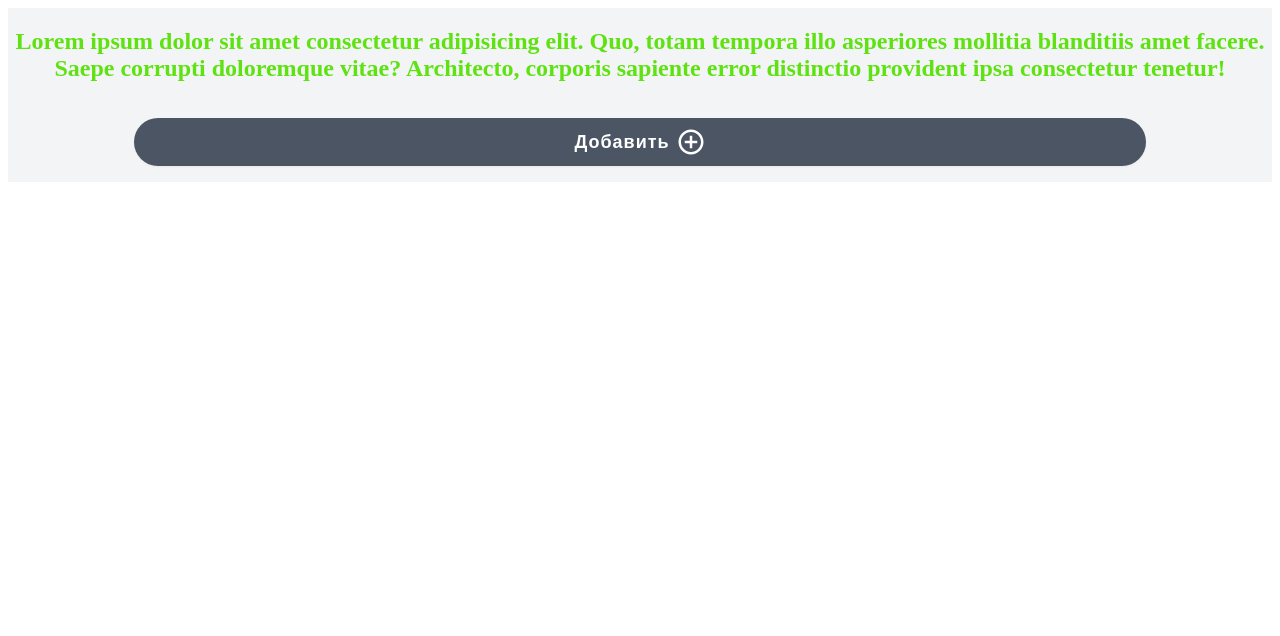
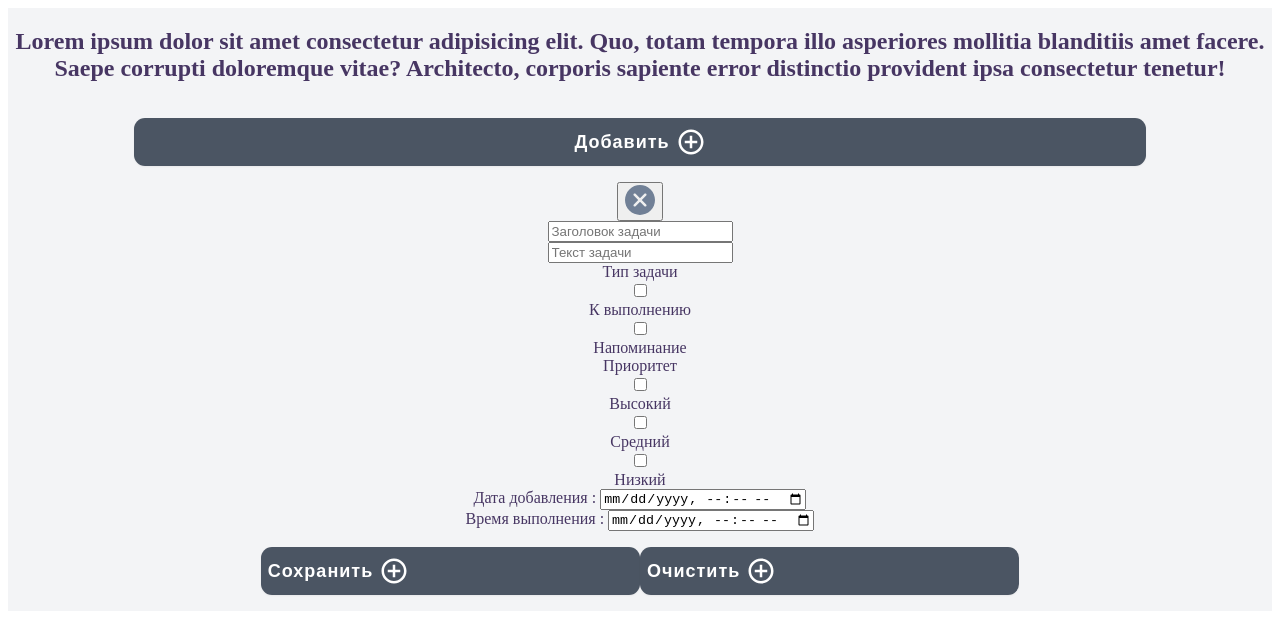
Before and after one commit to Aleksandr-Sulimenko/Todolist, a Vue app: page / in a window 1280 px wide. Shown: the top 636 px of the page. Built offline with nearby package versions, Linux system fonts and the light colour scheme.

Commit message:
pre modal

```diff
--- a/src/app.scss
+++ b/src/app.scss
@@ -5,7 +5,7 @@
   display: flex;
   flex-direction: column;
   align-items: center;
-  color: #5ee211;
+  color: #473663;
   --tw-bg-opacity: 1;
   background-color: rgba(243, 244, 246, var(--tw-bg-opacity));
 }
@@ -17,6 +17,7 @@
 }
 
 .button {
+  width: 30%;
   margin-top: 1rem;
   margin-bottom: 1rem;
   display: inline-flex;
@@ -31,7 +32,7 @@
   line-height: 20px;
   letter-spacing: 1px;
   font-weight: 600;
-  border-radius: 9999px;
+  border-radius: 11px;
   --tw-text-opacity: 1;
   color: rgba(255, 255, 255, var(--tw-text-opacity));
   --tw-bg-opacity: 1;
@@ -57,3 +58,58 @@ button:focus {
 .svg-plus {
   padding-left: 6px;;
 }
+
+
+.container-modal {
+}
+.modal-window {
+
+		// .modal-window_modal
+
+		&_modal {
+		}
+}
+.task-title {
+}
+.input {
+
+		// .input_task-title
+
+		&_task-title {
+		}
+
+		// .input_task-text
+
+		&_task-text {
+		}
+}
+.task-text {
+}
+.task-type {
+
+		// .task-type_text
+
+		&_text {
+		}
+
+		// .task-type_selection
+
+		&_selection {
+		}
+}
+.selection-checkbox {
+}
+.checkbox-task {
+}
+.checkbox-name {
+}
+.date-added {
+}
+.date-completion {
+}
+.save-remove {
+}
+.button {
+}
+.svg-plus {
+}
--- a/src/views/Home.vue
+++ b/src/views/Home.vue
@@ -24,7 +24,115 @@
         </svg>
       </button>
       <div class="container-modal">
-        <div class="modal-window_modal"></div>
+        <div class="modal-window_modal">
+          <button>
+            <svg
+              xmlns="http://www.w3.org/2000/svg"
+              xmlns:xlink="http://www.w3.org/1999/xlink"
+              xmlns:svgjs="http://svgjs.com/svgjs"
+              version="1.1"
+              width="30"
+              height="30"
+              x="0"
+              y="0"
+              viewBox="0 0 511.76 511.76"
+              style="enable-background: new 0 0 512 512"
+              xml:space="preserve"
+            >
+              <g>
+                <path
+                  d="M436.896,74.869c-99.84-99.819-262.208-99.819-362.048,0c-99.797,99.819-99.797,262.229,0,362.048    c49.92,49.899,115.477,74.837,181.035,74.837s131.093-24.939,181.013-74.837C536.715,337.099,536.715,174.688,436.896,74.869z     M361.461,331.317c8.341,8.341,8.341,21.824,0,30.165c-4.16,4.16-9.621,6.251-15.083,6.251c-5.461,0-10.923-2.091-15.083-6.251    l-75.413-75.435l-75.392,75.413c-4.181,4.16-9.643,6.251-15.083,6.251c-5.461,0-10.923-2.091-15.083-6.251    c-8.341-8.341-8.341-21.845,0-30.165l75.392-75.413l-75.413-75.413c-8.341-8.341-8.341-21.845,0-30.165    c8.32-8.341,21.824-8.341,30.165,0l75.413,75.413l75.413-75.413c8.341-8.341,21.824-8.341,30.165,0    c8.341,8.32,8.341,21.824,0,30.165l-75.413,75.413L361.461,331.317z"
+                  fill="#718096"
+                  data-original="#000000"
+                ></path>
+              </g>
+            </svg>
+          </button>
+          <div class="task-title">
+            <input
+              class="input_task-title"
+              type="text"
+              placeholder="Заголовок задачи"
+            />
+          </div>
+          <div class="task-text">
+            <input
+              class="input_task-text"
+              type="text"
+              placeholder="Текст задачи"
+            />
+          </div>
+          <div class="task-type">
+            <div class="task-type_text">Тип задачи</div>
+            <div class="task-type_selection">
+              <div class="selection-checkbox">
+                <input class="checkbox-task" type="checkbox" />
+                <div class="checkbox-name">К выполнению</div>
+              </div>
+              <div class="selection-checkbox">
+                <input class="checkbox-task" type="checkbox" />
+                <div class="checkbox-name">Напоминание</div>
+              </div>
+            </div>
+          </div>
+          <div class="task-type">
+            <div class="task-type_text">Приоритет</div>
+            <div class="task-type_selection">
+              <div class="selection-checkbox">
+                <input class="checkbox-task" type="checkbox" />
+                <div class="checkbox-name">Высокий</div>
+              </div>
+              <div class="selection-checkbox">
+                <input class="checkbox-task" type="checkbox" />
+                <div class="checkbox-name">Средний</div>
+              </div>
+              <div class="selection-checkbox">
+                <input class="checkbox-task" type="checkbox" />
+                <div class="checkbox-name">Низкий</div>
+              </div>
+            </div>
+          </div>
+          <div class="date-added">
+            Дата добавления :
+            <input type="datetime-local" name="" id="date_added" />
+          </div>
+          <div class="date-completion">
+            Время выполнения :
+            <input type="datetime-local" name="" id="date_completion" />
+          </div>
+          <div class="save-remove">
+            <button class="button" type="button">
+              Сохранить
+              <svg
+                class="svg-plus"
+                xmlns="http://www.w3.org/2000/svg"
+                width="30"
+                height="30"
+                viewBox="0 0 24 24"
+                fill="#ffffff"
+              >
+                <path
+                  d="M13 7h-2v4H7v2h4v4h2v-4h4v-2h-4V7zm-1-5C6.48 2 2 6.48 2 12s4.48 10 10 10 10-4.48 10-10S17.52 2 12 2zm0 18c-4.41 0-8-3.59-8-8s3.59-8 8-8 8 3.59 8 8-3.59 8-8 8z"
+                ></path>
+              </svg>
+            </button>
+            <button class="button" type="button">
+              Очистить
+              <svg
+                class="svg-plus"
+                xmlns="http://www.w3.org/2000/svg"
+                width="30"
+                height="30"
+                viewBox="0 0 24 24"
+                fill="#ffffff"
+              >
+                <path
+                  d="M13 7h-2v4H7v2h4v4h2v-4h4v-2h-4V7zm-1-5C6.48 2 2 6.48 2 12s4.48 10 10 10 10-4.48 10-10S17.52 2 12 2zm0 18c-4.41 0-8-3.59-8-8s3.59-8 8-8 8 3.59 8 8-3.59 8-8 8z"
+                ></path>
+              </svg>
+            </button>
+          </div>
+        </div>
       </div>
     </section>
   </div>
```
